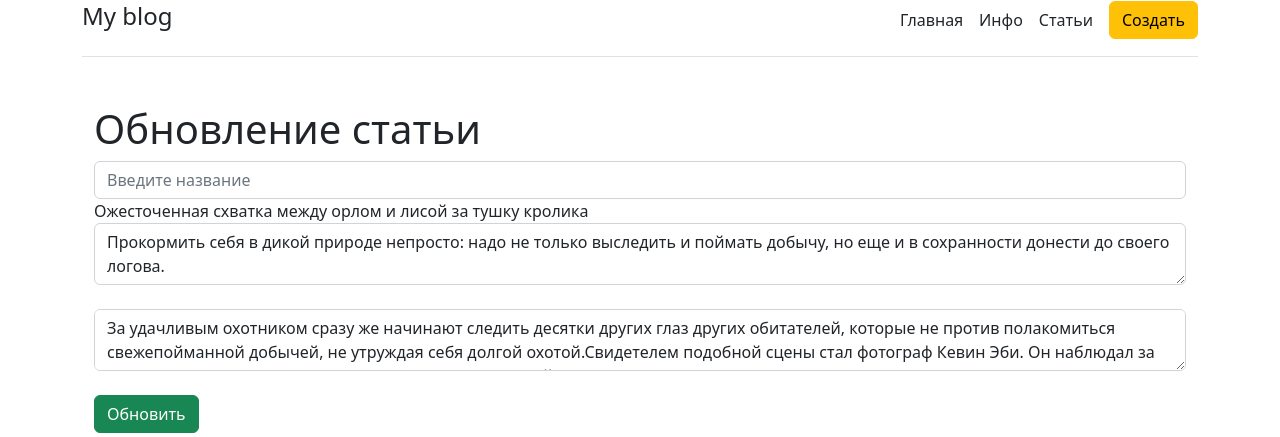
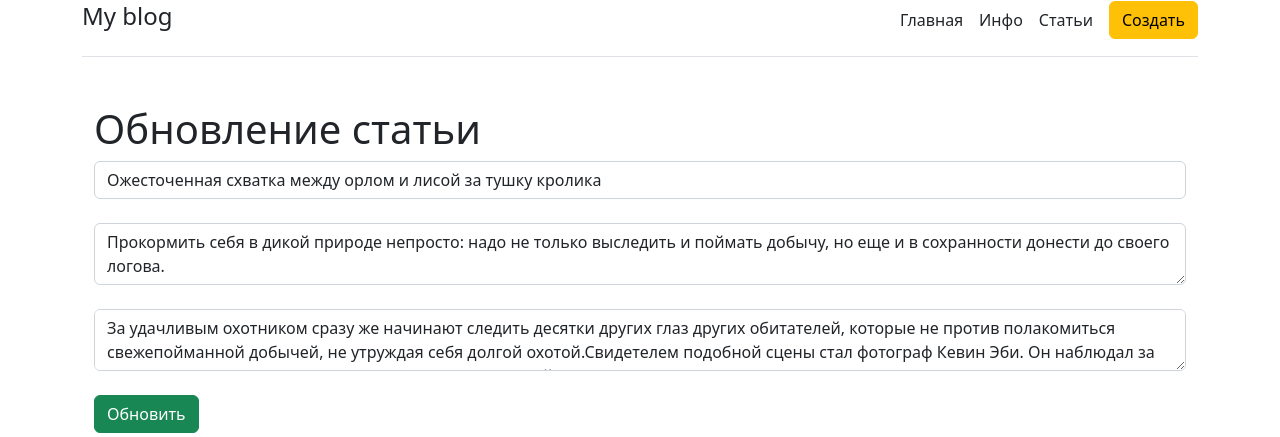
Before and after one commit to konamichi/Flask-blog, a Flask app: template templates/post_update.html in a window 1280 px wide. Shown: the top 437 px of the page. Run offline with Flask 2, Linux system fonts and the light colour scheme; the template is opened without the code that fills it: values that come from a table or form of the project are taken from there, others are empty; data comes from the database, SQL or seed files in the repository.

Commit message:
fix: fix mistakes

```diff
--- a/templates/post_update.html
+++ b/templates/post_update.html
@@ -8,9 +8,9 @@
 <div class="container mt-5">
     <h1>Обновление статьи</h1>
     <form method="post">
-        <input type="text" name="title" id="title" class="form-control" placeholder="Введите название">{{ post.title }}<br>
-        <textarea name="intro" id="intro" class="form-control" placeholder="Введите анонс">{{ post.intro }}</textarea><br>
-        <textarea name="text" id="text" class="form-control" placeholder="Введите основной текст">{{ post.text }}</textarea><br>
+        <input type="text" name="title" id="title" class="form-control" value="{{ article.title }}" placeholder="Введите название"><br>
+        <textarea name="intro" id="intro" class="form-control" placeholder="Введите анонс">{{ article.intro }}</textarea><br>
+        <textarea name="text" id="text" class="form-control" placeholder="Введите основной текст">{{ article.text }}</textarea><br>
         <input type="submit" class="btn btn-success" value="Обновить">
     </form>
 </div>
```
